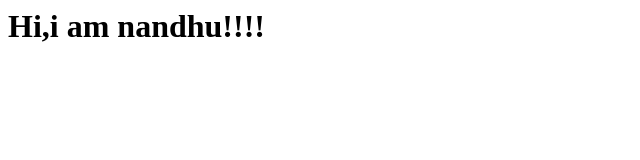
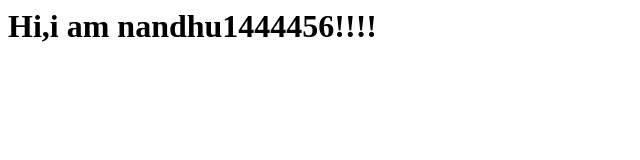
Before and after one commit to nandhaft96/nandhaft96.github.io, a plain HTML site: page index.html in a window 1280 px wide. Shown: the whole page, without its empty margins (0-640 px from the left). Drawn offline with Linux system fonts and the light colour scheme.

Commit message:
Update index.html

```diff
--- a/index.html
+++ b/index.html
@@ -3,6 +3,6 @@
 <title>my website</title>
 </head>
 <body>
-<h1>Hi,i am nandhu!!!!</h1>
+<h1>Hi,i am nandhu1444456!!!!</h1>
 </body>
 </html>
```
